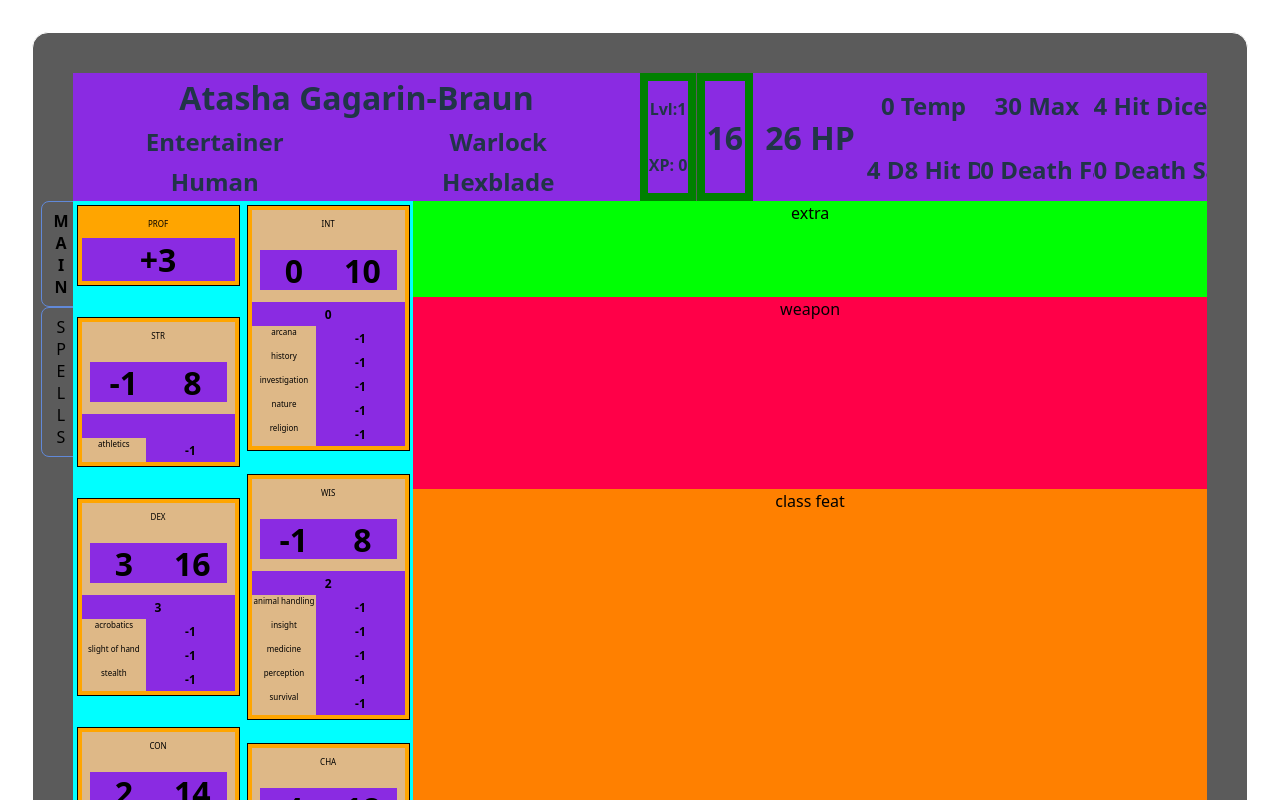
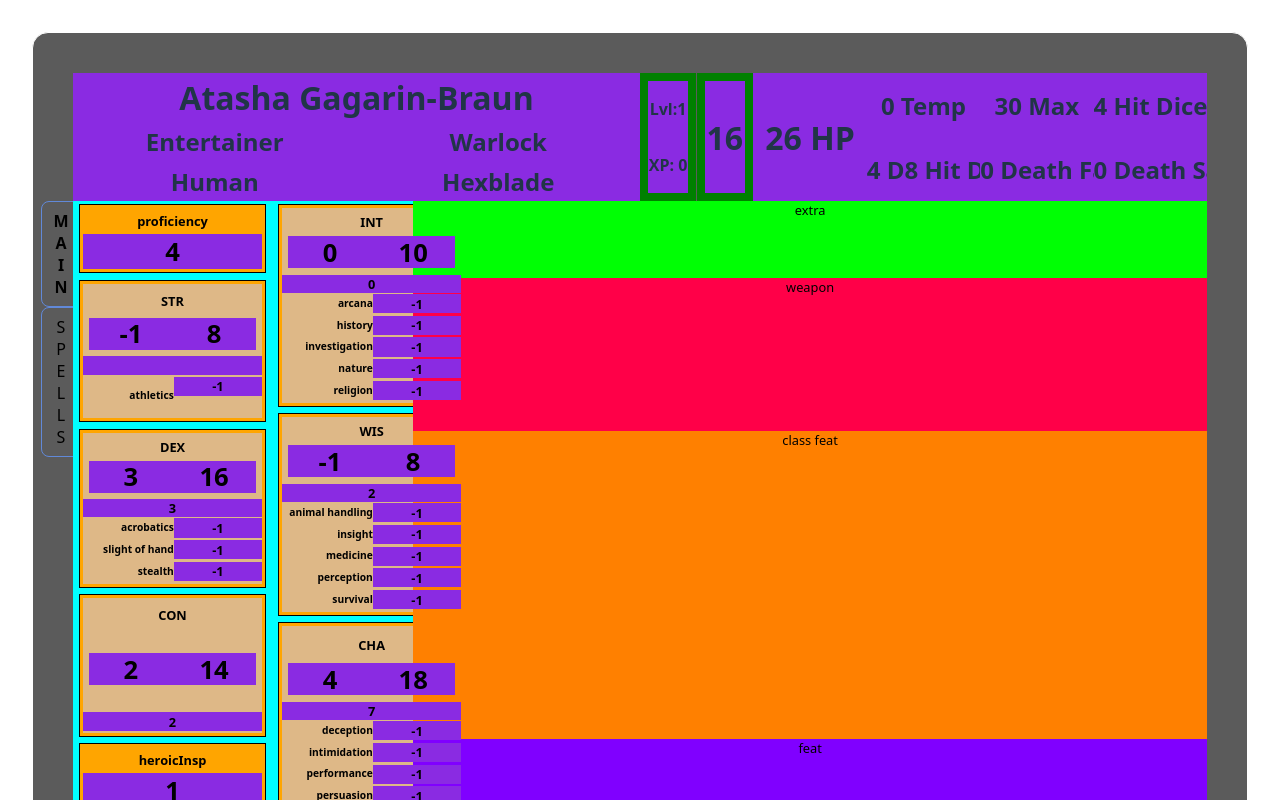
Before and after one commit to CoreyJSteiner/5e-2024-char-sheet, a React (Vite) app: page / in a window 1280 px wide. Shown: the top 800 px of the page. Built offline with nearby package versions, Linux system fonts and the light colour scheme.

Commit message:
adds single stat component

```diff
--- a/src/App.tsx
+++ b/src/App.tsx
@@ -22,6 +22,8 @@ function App() {
     "maxHitDice": 5,
     "sidesHitDice": 8,
     "currentHitDice": 5,
+    "proficiency": +4,
+    "heroicInsp": 1,
     "stats": {
       "STR": {
         "score": 8,
--- a/src/components/TabSpells/TabSpells.tsx
+++ b/src/components/SingleStat/SingleStat.css
@@ -1,18 +1,44 @@
-import './TabSpells.css'
-
-const TabSpells: React.FC = () => {
-    return (
-        <div className="tab-spell-grid">
-            <div id='spell-abil' className='item'>spell-abil</div>
-            <div id='slots' className='item'>slots</div>
-            <div id='spell-list' className='item'>spell-list</div>
-            <div id='appear' className='item'>appear</div>
-            <div id='story' className='item'>story</div>
-            <div id='lang' className='item'>lang</div>
-            <div id='gear' className='item'>gear</div>
-            <div id='coin' className='item'>coin</div>
-        </div >
-    )
+.single-stat {
+    display: flex;
+    flex-direction: row;
+    justify-content: space-around;
+    height: 100%;
 }
 
-export default TabSpells
+.single-stat-col {
+    display: flex;
+    flex-direction: column;
+    justify-content: space-between;
+    align-items: center;
+    width: 50%;
+    height: 100%;
+}
+
+.single-stat-parent {
+    display: flex;
+    flex-direction: column;
+    justify-content: flex-start;
+    align-items: center;
+    border: 1px solid black;
+    background: orange;
+    padding: 0.5em;
+    margin: 0.5em;
+    width: 90%;
+    height: 100%;
+    font-size: 0.5em;
+}
+
+.single-stat-parent {
+    font-weight: bold;
+}
+
+.single-stat-label {
+    margin: 0;
+    padding: 0.25em;
+    height: 1.5em;
+    font-size: 2em;
+}
+
+.single-stat-value {
+    height: 80%;
+}
--- /dev/null
+++ b/src/components/SingleStat/SingleStat.tsx
@@ -0,0 +1,27 @@
+import InputHeading from '../InputHeading'
+import './SingleStat.css'
+import { useCharSheetContext } from '../CharSheetContext'
+import type { CharSheetKey } from '../../schema/CharSheetTypes'
+
+type SingleStatProps = {
+    className?: string
+    fieldName: CharSheetKey
+}
+
+const SingleStat: React.FC<SingleStatProps> = ({ className, fieldName }) => {
+    const { charSheet, updateCharSheet } = useCharSheetContext()
+
+    return (
+        <div className={`single-stat-parent ${className}`}>
+            <p className='single-stat-label'>{fieldName}</p>
+            <InputHeading
+                className='single-stat-value'
+                propTextValue={charSheet[fieldName]?.toString()}
+                headingSize="h1"
+                onUpdate={(newValue) => updateCharSheet({ [fieldName]: newValue })}
+            />
+        </div>
+    )
+}
+
+export default SingleStat
--- /dev/null
+++ b/src/components/SingleStat/index.ts
@@ -0,0 +1,3 @@
+import SingleStat from "./SingleStat"
+
+export default SingleStat
--- a/src/components/StatSkills/StatSkills.css
+++ b/src/components/StatSkills/StatSkills.css
@@ -1,30 +1,45 @@
 .stat-container {
     display: flex;
+    flex: 1 1 0%;
     flex-direction: column;
-    width: 100%;
-    height: fit-content;
+    justify-content: flex-start;
+    align-items: center;
+    border: 1px solid black;
+    background: orange;
+    padding: 0.5em;
+    width: 90%;
+    height: 100%;
     font-size: 0.5em;
+    font-weight: bold;
 }
 
 .stat-parent {
+    flex: 1;
     background: burlywood;
     display: flex;
     flex-direction: column;
-    justify-content: flex-start;
+    justify-content: space-between;
     align-items: center;
-    padding: 0;
+    padding: 0.2em 0em;
     margin: 0;
     width: 100%;
     height: 100%;
     color: black;
 }
 
+.stat-section-label {
+    margin: 0;
+    padding: 0.25em;
+    height: 1.5em;
+    font-size: 2em;
+}
+
 .stat-main {
     display: flex;
     flex-direction: row;
-    padding: 1em;
-    margin: 0.5em 0em;
+    padding: 0em 1em 1em 1em;
 }
+
 
 .stat-mod,
 .stat-score {
@@ -34,6 +49,14 @@
     height: 5em;
 }
 
+.stat-skill-container {
+    flex: 1;
+    display: flex;
+    flex-direction: row;
+    width: 100%;
+    margin: 0.2em 0;
+}
+
 .stat-save,
 .stat-skill {
     display: flex;
@@ -41,3 +64,13 @@
     align-items: center;
     height: 3em;
 }
+
+.stat-skill-label {
+    display: flex;
+    justify-content: right;
+    align-items: center;
+    padding: 0;
+    margin: 0;
+    font-size: 1.6em;
+    width: 18em;
+}
--- a/src/components/StatSkills/StatSkills.tsx
+++ b/src/components/StatSkills/StatSkills.tsx
@@ -34,7 +34,7 @@ const StatSkills: React.FC<StatSkillsProps> = ({ className, statName }) => {
     return (
         <div className={`stat-container ${className}`}>
             <div className='stat-parent'>
-                <p>{statName}</p>
+                <p className='stat-section-label'>{statName}</p>
                 <div className='stat-main'>
                     <InputHeading
                         className='stat-mod'
@@ -52,18 +52,18 @@ const StatSkills: React.FC<StatSkillsProps> = ({ className, statName }) => {
                 <InputHeading
                     className='stat-save'
                     propTextValue={charSheet.stats ? charSheet.stats[statName]?.save : ''}
-                    headingSize="h4"
+                    headingSize="h3"
                     onUpdate={updateStatField('save')}
                 />
 
                 {skills && (
                     Object.keys(skills).map((skill: string) => (
-                        <div style={{ display: 'flex', flexDirection: 'row' }}>
-                            <p style={{ padding: 0, margin: 0, width: '14em' }}>{skill}</p>
+                        <div key={crypto.randomUUID()} className='stat-skill-container'>
+                            <p className="stat-skill-label">{skill}</p>
                             <InputHeading
                                 className='stat-skill'
                                 propTextValue={skills[skill].modifier}
-                                headingSize="h4"
+                                headingSize="h3"
                                 onUpdate={updateSkillField(skill)}
                             />
                         </div>
--- a/src/components/StatsSection/StatsSection.tsx
+++ b/src/components/StatsSection/StatsSection.tsx
@@ -1,4 +1,4 @@
-import InputHeading from '../InputHeading'
+import SingleStat from '../SingleStat'
 import StatSkills from '../StatSkills'
 import './StatsSection.css'
 
@@ -9,20 +9,14 @@ type StatsSectionProps = {
 const StatsSection: React.FC<StatsSectionProps> = ({ id }) => {
     return (
         <div id={id} className='stat-section' >
-            <div id={id} className='stat-section-col'>
-                <div className='stat-section-parent'>
-                    <p className='stat-section-label'>PROF</p>
-                    <InputHeading className='stat-section-value' propTextValue='+3' headingSize="h1" />
-                </div>
+            <div className='stat-section-col'>
+                <SingleStat className='stat-section-parent' fieldName='proficiency' />
                 <StatSkills className='stat-section-parent' statName='STR' />
                 <StatSkills className='stat-section-parent' statName='DEX' />
                 <StatSkills className='stat-section-parent' statName='CON' />
-                <div className='stat-section-parent'>
-                    <p className='stat-section-label'>INSP</p>
-                    <InputHeading className='stat-section-value' propTextValue='☑️' headingSize="h1" />
-                </div>
+                <SingleStat className='stat-section-parent' fieldName='heroicInsp' />
             </div>
-            <div id={id} className='stat-section-col'>
+            <div className='stat-section-col'>
                 <StatSkills className='stat-section-parent' statName='INT' />
                 <StatSkills className='stat-section-parent' statName='WIS' />
                 <StatSkills className='stat-section-parent' statName='CHA' />
--- a/src/components/TabMain/TabMain.css
+++ b/src/components/TabMain/TabMain.css
@@ -2,7 +2,7 @@
     display: grid;
     grid-template-columns: 30% 70%;
     grid-template-rows: repeat(10, 10%);
-    font-size: 1rem;
+    font-size: 0.8rem;
     color: black;
     width: 100%;
     height: 60em;
--- a/src/components/TabSpells/TabSpells.css
+++ b/src/components/TabSpells/TabSpells.css
@@ -2,10 +2,10 @@
     display: grid;
     grid-template-columns: 20% 50% 30%;
     grid-template-rows: repeat(12, auto);
-    font-size: 1em;
+    font-size: 0.8rem;
     color: black;
     width: 100%;
-    height: 50em;
+    height: 60em;
 }
 
 .item {
--- a/src/schema/CharSheetSchema.ts
+++ b/src/schema/CharSheetSchema.ts
@@ -47,5 +47,7 @@ export const CharSheetSchema = z.object({
     currentHitDice: zFlexibleNumber().optional(),
     deathSaveFail: zFlexibleNumber().optional(),
     deathSaveSuccess: zFlexibleNumber().optional(),
+    proficiency: zFlexibleNumber().optional(),
+    heroicInsp: zFlexibleNumber().optional(),
     stats: z.record(StatTypesUnion, StatSchema).optional()
 })
--- a/src/schema/CharSheetTypes.ts
+++ b/src/schema/CharSheetTypes.ts
@@ -2,6 +2,7 @@ import type z from "zod";
 import type { CharSheetSchema, StatTypesUnion, StatSchema, SkillSchema } from "./CharSheetSchema";
 
 export type CharSheet = z.infer<typeof CharSheetSchema>
+export type CharSheetKey = keyof CharSheet
 export type StatTypes = z.infer<typeof StatTypesUnion>
 export type Stat = z.infer<typeof StatSchema>
 export type Skill = z.infer<typeof SkillSchema>
```
